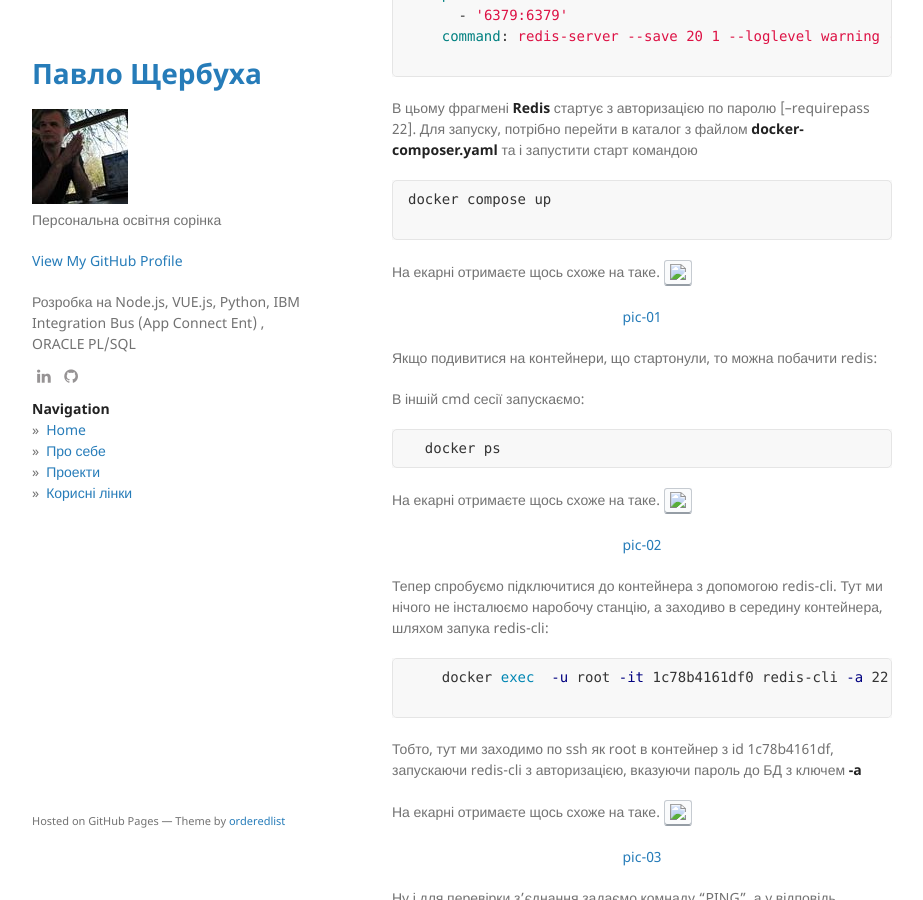
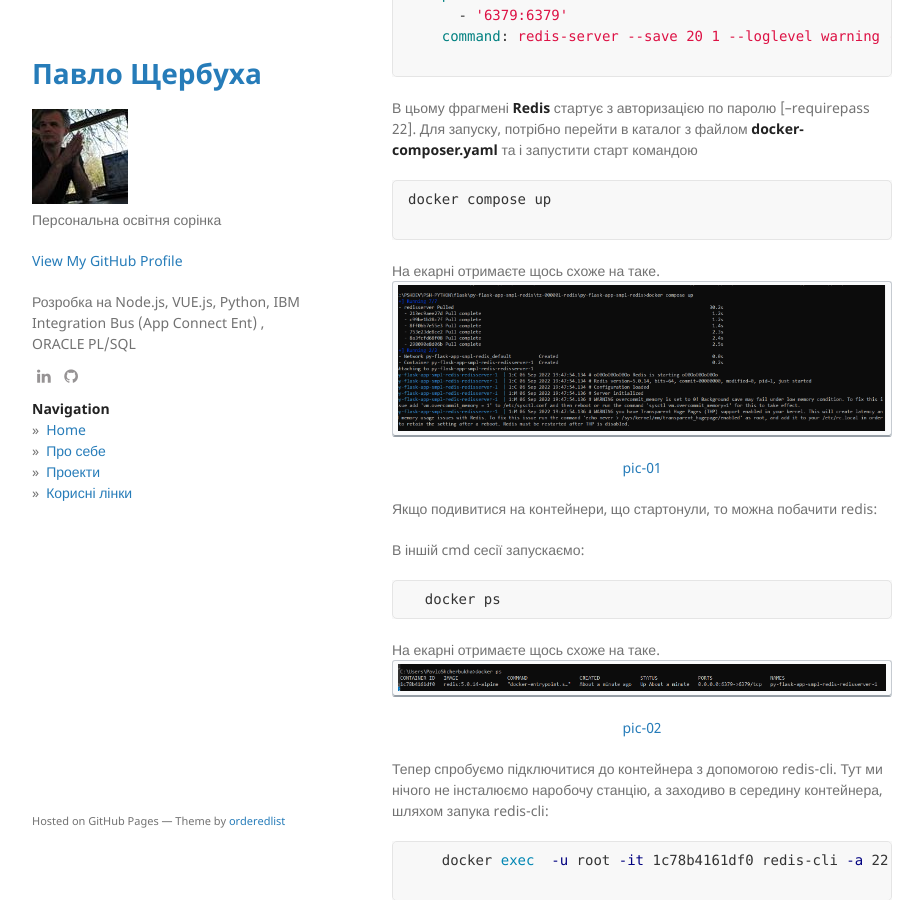
Before and after one commit to pavlo-shcherbukha/pavlo-shcherbukha.github.io, a Jekyll site: the page built from _posts/2022-09-02-python-flask-3.md, in a window 1280 px wide and 900 px high, scrolled down 2001 px. Shown: the whole window, without its empty margins (178-1101 px from the left). Built offline with Jekyll 4.4.1, drawn with Linux system fonts in a browser that asks for light colours.

Commit message:
img path

````diff
--- a/_posts/2022-09-02-python-flask-3.md
+++ b/_posts/2022-09-02-python-flask-3.md
@@ -91,7 +91,7 @@ docker compose up
 
 ```
 На екарні отримаєте щось схоже на таке.
-<kbd><img src="../assets/img/posts/2022-09-02-python-flask-3/doc/pic-01.png" /></kbd>
+<kbd><img src="/assets/img/posts/2022-09-02-python-flask-3/doc/pic-01.png" /></kbd>
 <p style="text-align: center;"><a name="pic-01">pic-01</a></p>
 
 Якщо подивитися на контейнери, що стартонули, то можна побачити redis:
@@ -103,7 +103,7 @@ docker compose up
 ```
 
 На екарні отримаєте щось схоже на таке.
-<kbd><img src="../assets/img/posts/2022-09-02-python-flask-3/doc/pic-02.png" /></kbd>
+<kbd><img src="/assets/img/posts/2022-09-02-python-flask-3/doc/pic-02.png" /></kbd>
 <p style="text-align: center;"><a name="pic-02">pic-02</a></p>
 
 
@@ -119,7 +119,7 @@ docker compose up
 
 
 На екарні отримаєте щось схоже на таке.
-<kbd><img src="../assets/img/posts/2022-09-02-python-flask-3/doc/pic-03.png" /></kbd>
+<kbd><img src="/assets/img/posts/2022-09-02-python-flask-3/doc/pic-03.png" /></kbd>
 <p style="text-align: center;"><a name="pic-03">pic-03</a></p>
 
 Ну і для перевірки з'єднання задаємо комнаду "PING", а у відповідь отримуємо PONG.
@@ -147,7 +147,7 @@ set myKey myvaluse
 get myKey
 
 ```
-<kbd><img src="../assets/img/posts/2022-09-02-python-flask-3/doc/pic-04.png" /></kbd>
+<kbd><img src="/assets/img/posts/2022-09-02-python-flask-3/doc/pic-04.png" /></kbd>
 <p style="text-align: center;"><a name="pic-04">pic-04</a></p>
 
 Встановити ключ, що "живе" протягом визначеного часу. На прикладі, що показано видно, як встановлено значення ключа на 4 секунди. А потім, через якийсь час - ключ "пропадає"
@@ -161,7 +161,7 @@ get myKey
 
 ```
 
-<kbd><img src="../assets/img/posts/2022-09-02-python-flask-3/doc/pic-05.png" /></kbd>
+<kbd><img src="/assets/img/posts/2022-09-02-python-flask-3/doc/pic-05.png" /></kbd>
 <p style="text-align: center;"><a name="pic-05">pic-05</a></p>
 
 Тут показано простий варіант установки лічільника і його постійного збільшення
@@ -185,7 +185,7 @@ OK
 
 ```
 
-<kbd><img src="../assets/img/posts/2022-09-02-python-flask-3/doc/pic-06.png" /></kbd>
+<kbd><img src="/assets/img/posts/2022-09-02-python-flask-3/doc/pic-06.png" /></kbd>
 <p style="text-align: center;"><a name="pic-06">pic-06</a></p>
 
 
@@ -401,7 +401,7 @@ rping=red.ping()
 ```
 Тобто, якщо rping=True, значить до redis сервіс підключився.
 
-<kbd><img src="../assets/img/posts/2022-09-02-python-flask-3/doc/pic-07.png" /></kbd>
+<kbd><img src="/assets/img/posts/2022-09-02-python-flask-3/doc/pic-07.png" /></kbd>
 <p style="text-align: center;"><a name="pic-07">pic-07</a></p>
 
 #### Проста функція лічилька кількості викликів АПІ
@@ -509,7 +509,7 @@ services:
 ```
 
 На pic-08  показано з яких частин цей файл склажається:
-<kbd><img src="../assets/img/posts/2022-09-02-python-flask-3/doc/pic-08.png" /></kbd>
+<kbd><img src="/assets/img/posts/2022-09-02-python-flask-3/doc/pic-08.png" /></kbd>
 <p style="text-align: center;"><a name="pic-08">pic-08</a></p>
 
 1. Описуэ запуск контейнера redis
@@ -519,7 +519,7 @@ services:
 
 На pic-09  показані основні конфігураційні елементи, пов'язані з конфігуруванням  запуску redis
 
-<kbd><img src="../assets/img/posts/2022-09-02-python-flask-3/doc/pic-09.png" /></kbd>
+<kbd><img src="/assets/img/posts/2022-09-02-python-flask-3/doc/pic-09.png" /></kbd>
 <p style="text-align: center;"><a name="pic-09">pic-09</a></p>
 
 1. Кореневий елемен окрем взятого сервісу, що параметризуємо. В подальшому на нього можна буде посилатися.
@@ -533,7 +533,7 @@ services:
 
 На pic-10  показані основні конфігураційні елементи, пов'язані з конфігуруванням  запуску контейнера додатку на Python
 
-<kbd><img src="../assets/img/posts/2022-09-02-python-flask-3/doc/pic-10.png" /></kbd>
+<kbd><img src="/assets/img/posts/2022-09-02-python-flask-3/doc/pic-10.png" /></kbd>
 <p style="text-align: center;"><a name="pic-10">pic-10</a></p>
 
 
````
